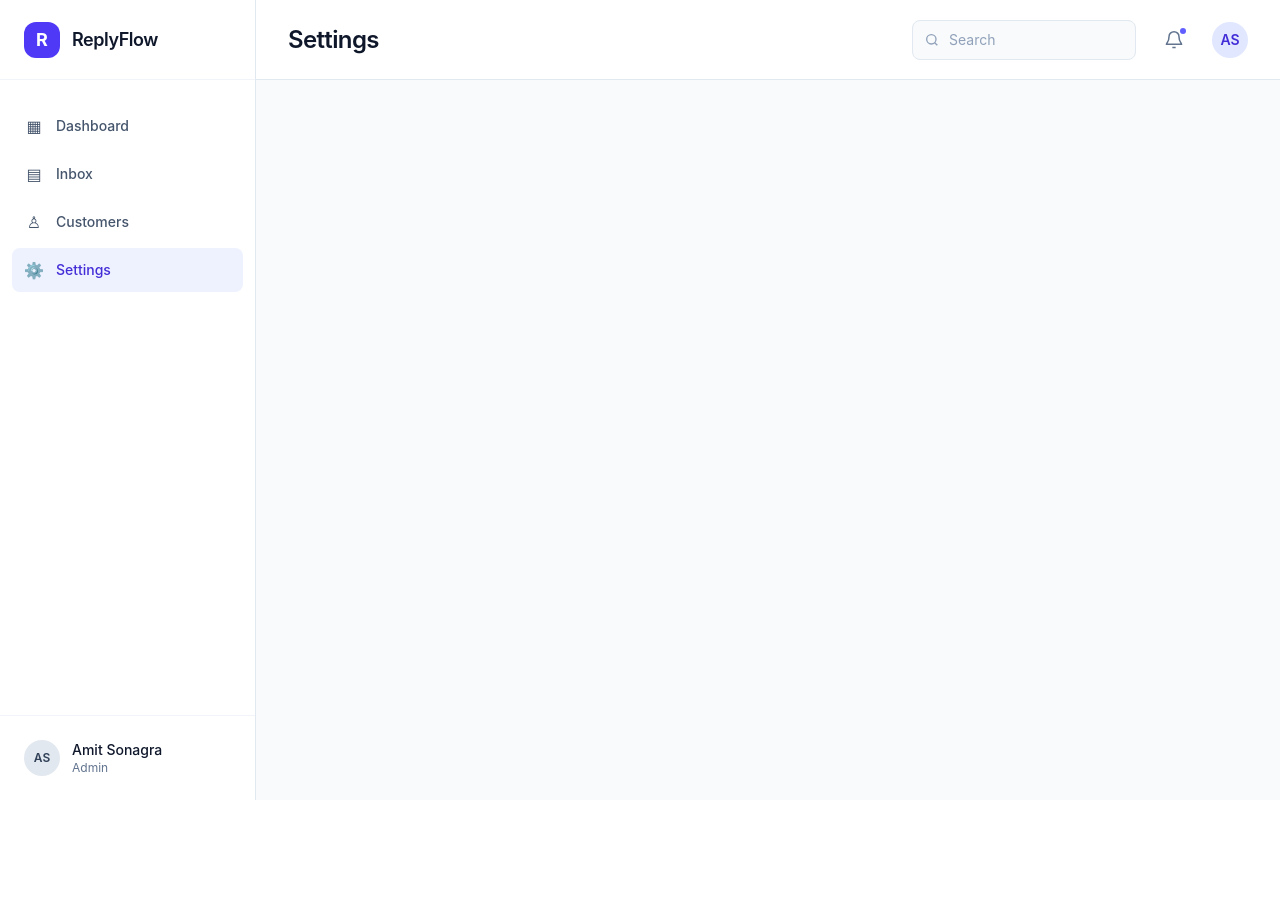
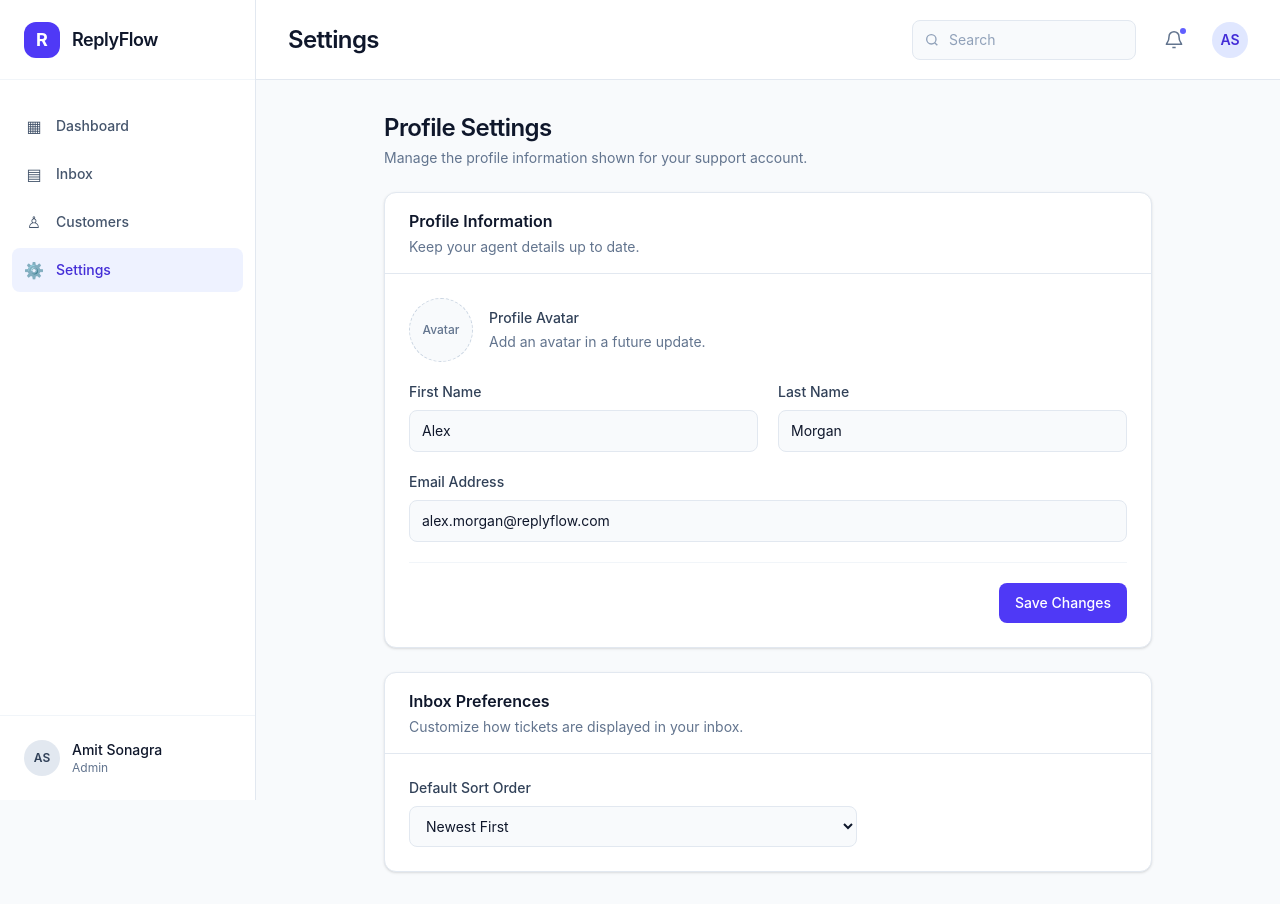
Before and after one commit to amitt39/replyflow, a React (Vite) app: page /settings in a window 1280 px wide. Before the commit the page ends 800 px from the top, so only its background shows below. Built offline with nearby package versions, Linux system fonts and the light colour scheme.

Commit message:
feat: complete inbox preferences and profile settings

```diff
--- a/src/pages/Inbox.jsx
+++ b/src/pages/Inbox.jsx
@@ -1,4 +1,4 @@
-import { useState } from "react";
+import { useEffect, useState } from "react";
 import TicketTable from "../components/tickets/TicketTable";
 import TicketSearch from "../components/tickets/TicketSearch";
 import TicketFilter from "../components/tickets/TicketFilters";
@@ -12,6 +12,10 @@ function Inbox() {
   const [selectedStatus, setSelectedStatus] = useState("All Statuses");
   const [selectedPriority, setSelectedPriority] = useState("All Priorities");
   const [sortOrder, setSortOrder] = useState("newest");
+
+  useEffect(() => {
+    setSortOrder(localStorage.getItem("inboxPreferences") || "newest");
+  }, []);
 
   const searchText = filteredText.toLowerCase();
 
--- a/src/pages/Settings.jsx
+++ b/src/pages/Settings.jsx
@@ -1,3 +1,175 @@
+import { useState } from "react";
+
 export default function Settings() {
-  return null;
+  const [sortOrder, setSortOrder] = useState(
+    () => localStorage.getItem("inboxPreferences") || "newest",
+  );
+  const [agentProfile, setAgentProfile] = useState(() => {
+    const currentProfile = localStorage.getItem("agentProfile");
+    return currentProfile
+      ? JSON.parse(currentProfile)
+      : {
+          agentFirstName: "Alex",
+          agentLastName: "Morgan",
+          agentEmail: "alex.morgan@replyflow.com",
+        };
+  });
+
+  function handleSaveProfile() {
+    localStorage.setItem("agentProfile", JSON.stringify(agentProfile));
+  }
+
+  return (
+    <main className="mx-auto max-w-3xl space-y-6">
+      <header>
+        <h1 className="text-2xl font-semibold tracking-tight text-slate-900">
+          Profile Settings
+        </h1>
+        <p className="mt-1 text-sm text-slate-500">
+          Manage the profile information shown for your support account.
+        </p>
+      </header>
+
+      <section className="rounded-xl border border-slate-200 bg-white shadow-sm">
+        <div className="border-b border-slate-200 px-5 py-4 sm:px-6">
+          <h2 className="text-base font-semibold text-slate-900">
+            Profile Information
+          </h2>
+          <p className="mt-1 text-sm text-slate-500">
+            Keep your agent details up to date.
+          </p>
+        </div>
+
+        <div className="space-y-5 p-5 sm:p-6">
+          <div className="flex items-center gap-4">
+            <div
+              className="flex h-16 w-16 shrink-0 items-center justify-center rounded-full border border-dashed border-slate-300 bg-slate-50 text-xs font-medium text-slate-500"
+              aria-label="Profile avatar placeholder"
+            >
+              Avatar
+            </div>
+            <div>
+              <p className="text-sm font-medium text-slate-700">
+                Profile Avatar
+              </p>
+              <p className="mt-1 text-sm text-slate-500">
+                Add an avatar in a future update.
+              </p>
+            </div>
+          </div>
+
+          <div className="grid gap-5 sm:grid-cols-2">
+            <div>
+              <label
+                htmlFor="first-name"
+                className="mb-2 block text-sm font-medium text-slate-700"
+              >
+                First Name
+              </label>
+              <input
+                id="first-name"
+                value={agentProfile.agentFirstName}
+                onChange={(e) =>
+                  setAgentProfile({
+                    ...agentProfile,
+                    agentFirstName: e.target.value,
+                  })
+                }
+                type="text"
+                placeholder="First Name"
+                className="w-full rounded-lg border border-slate-200 bg-slate-50 px-3 py-2.5 text-sm text-slate-900 outline-none transition placeholder:text-slate-400 focus:border-indigo-500 focus:bg-white focus:ring-2 focus:ring-indigo-500/20"
+              />
+            </div>
+
+            <div>
+              <label
+                htmlFor="last-name"
+                className="mb-2 block text-sm font-medium text-slate-700"
+              >
+                Last Name
+              </label>
+              <input
+                id="last-name"
+                type="text"
+                value={agentProfile.agentLastName}
+                onChange={(e) =>
+                  setAgentProfile({
+                    ...agentProfile,
+                    agentLastName: e.target.value,
+                  })
+                }
+                placeholder="Last Name"
+                className="w-full rounded-lg border border-slate-200 bg-slate-50 px-3 py-2.5 text-sm text-slate-900 outline-none transition placeholder:text-slate-400 focus:border-indigo-500 focus:bg-white focus:ring-2 focus:ring-indigo-500/20"
+              />
+            </div>
+
+            <div className="sm:col-span-2">
+              <label
+                htmlFor="email-address"
+                className="mb-2 block text-sm font-medium text-slate-700"
+              >
+                Email Address
+              </label>
+              <input
+                id="email-address"
+                type="email"
+                value={agentProfile.agentEmail}
+                onChange={(e) =>
+                  setAgentProfile({
+                    ...agentProfile,
+                    agentEmail: e.target.value,
+                  })
+                }
+                placeholder="Enter email address"
+                className="w-full rounded-lg border border-slate-200 bg-slate-50 px-3 py-2.5 text-sm text-slate-900 outline-none transition placeholder:text-slate-400 focus:border-indigo-500 focus:bg-white focus:ring-2 focus:ring-indigo-500/20"
+              />
+            </div>
+          </div>
+
+          <div className="flex justify-end border-t border-slate-100 pt-5">
+            <button
+              type="button"
+              onClick={handleSaveProfile}
+              className="rounded-lg bg-indigo-600 px-4 py-2.5 text-sm font-medium text-white transition hover:bg-indigo-700 focus:outline-none focus:ring-2 focus:ring-indigo-500 focus:ring-offset-2"
+            >
+              Save Changes
+            </button>
+          </div>
+        </div>
+      </section>
+
+      <section className="rounded-xl border border-slate-200 bg-white shadow-sm">
+        <div className="border-b border-slate-200 px-5 py-4 sm:px-6">
+          <h2 className="text-base font-semibold text-slate-900">
+            Inbox Preferences
+          </h2>
+          <p className="mt-1 text-sm text-slate-500">
+            Customize how tickets are displayed in your inbox.
+          </p>
+        </div>
+
+        <div className="p-5 sm:p-6">
+          <label
+            htmlFor="default-sort-order"
+            className="mb-2 block text-sm font-medium text-slate-700"
+          >
+            Default Sort Order
+          </label>
+          <select
+            id="default-sort-order"
+            value={sortOrder}
+            onChange={(event) => {
+              const selectedSortOrder = event.target.value;
+              setSortOrder(selectedSortOrder);
+              localStorage.setItem("inboxPreferences", selectedSortOrder);
+            }}
+            className="w-full rounded-lg border border-slate-200 bg-slate-50 px-3 py-2.5 text-sm text-slate-900 outline-none transition focus:border-indigo-500 focus:bg-white focus:ring-2 focus:ring-indigo-500/20 sm:max-w-md"
+          >
+            <option value="newest">Newest First</option>
+            <option value="oldest">Oldest First</option>
+          </select>
+        </div>
+      </section>
+    </main>
+  );
 }
```
